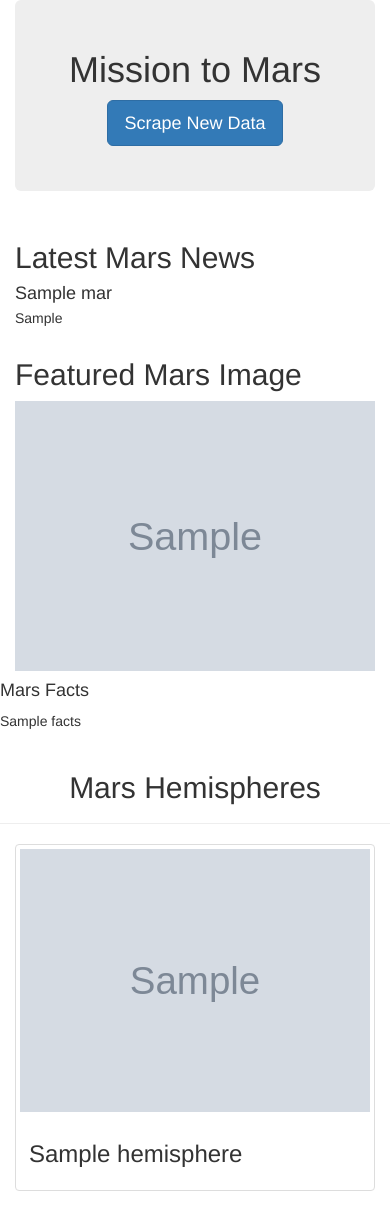
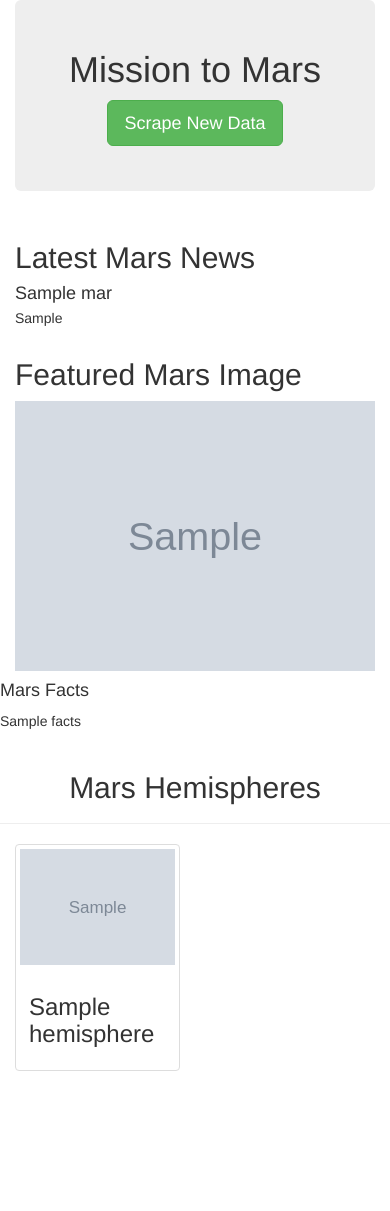
Before and after one commit to DarlenePenn/Mission-to-Mars, a Flask app: page / in a window 390 px wide. After the commit the page ends 1071 px from the top, so only its background shows below. Run offline with Flask 2, Linux system fonts and the light colour scheme; grey boxes marked "Sample" are stand-in pictures; a database or web service that is not in the repository returns one stand-in record (values such as "Sample title"); some libraries are stand-ins or nearby versions.

Commit message:
deliverable 4

```diff
--- a/templates/index.html
+++ b/templates/index.html
@@ -16,12 +16,12 @@
       <div class="jumbotron text-center">
         <h1>Mission to Mars</h1>
         <!-- Add a button to activate scraping script -->
-        <p><a class="btn btn-primary btn-lg" href="/scrape" role="button">Scrape New Data</a></p>
+        <p><a class="btn btn-success btn-lg" href="/scrape" role="button">Scrape New Data</a></p>
       </div>
 
       <!-- Add section for Mars News -->
       <div class="row" id="mars-news">
-        <div class="col-md-12">
+        <div class="col-xs-12">
           <div class="media">
             <div class="media-body">
               <h2>Latest Mars News</h2>
@@ -61,7 +61,7 @@
         </div>
 
         {% for hemisphere in mars.hemispheres %}
-        <div class="col-md-6">
+        <div class="col-xs-6">
           <div class="thumbnail">
             <img src="{{hemisphere.img_url | default('static/images/error.png', true)}}" alt="...">
             <div class="caption">
```
